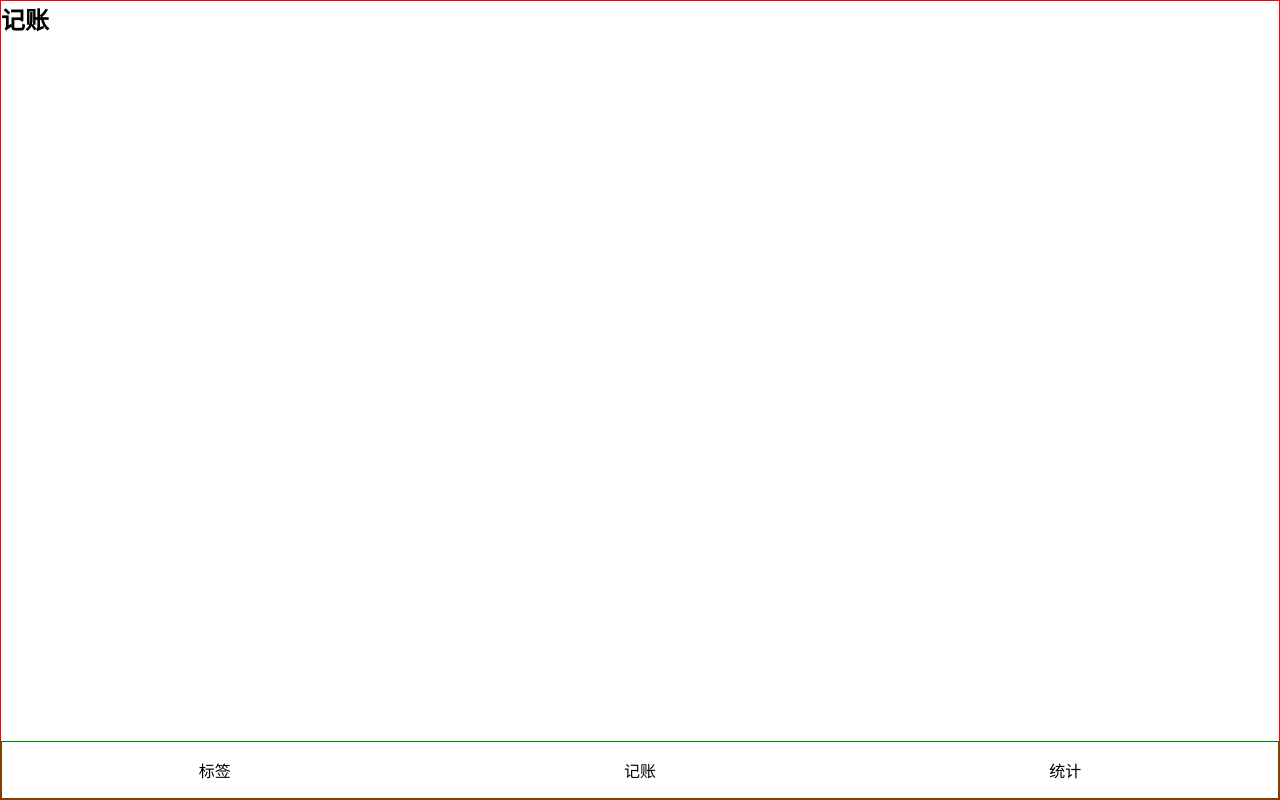
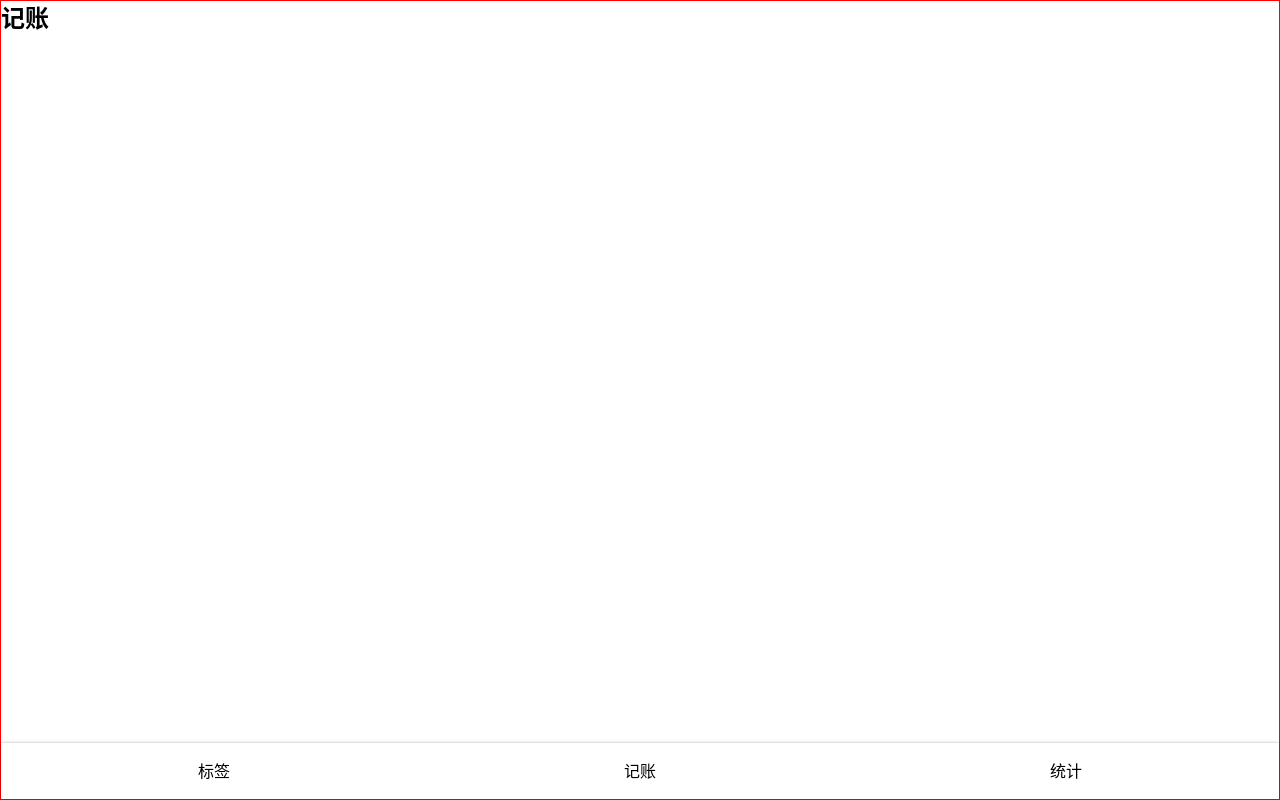
Before and after one commit to clang1996/react-test, a React (Create React App) app: page /#/money in a window 1280 px wide. Built offline with nearby package versions, Linux system fonts and the light colour scheme.

Commit message:
创建Nav组件

```diff
--- a/src/App.tsx
+++ b/src/App.tsx
@@ -3,10 +3,10 @@
   HashRouter as Router,
   Switch,
   Route,
-  Link,
   Redirect
 } from 'react-router-dom';
 import styled from 'styled-components';
+import {Nav} from './components/Nav';
 
 const Wrapper = styled.div`
       border: 1px solid red;
@@ -17,17 +17,6 @@
 const Main = styled.div`
       flex-grow: 1;
       overflow: auto;
-`;
-const Nav = styled.nav`
-      border: 1px solid green;
-      > ul{
-      display: flex;
-      > li{
-      width: 33.3333333%;
-      text-align: center;
-      padding: 16px;
-         }
-      }
 `;
 
 function App() {
@@ -51,19 +40,7 @@
             </Route>
           </Switch>
         </Main>
-        <Nav>
-          <ul>
-            <li>
-              <Link to="/tags">标签</Link>
-            </li>
-            <li>
-              <Link to="/money">记账</Link>
-            </li>
-            <li>
-              <Link to="/statistics">统计</Link>
-            </li>
-          </ul>
-        </Nav>
+        <Nav/>
       </Wrapper>
     </Router>
   );
--- /dev/null
+++ b/src/components/Nav.tsx
@@ -0,0 +1,33 @@
+import styled from 'styled-components';
+import {Link} from 'react-router-dom';
+import React from 'react';
+
+const NavWrapper = styled.nav`
+      box-shadow: 0 0 3px rgba(0,0,0,0.3);
+      > ul{
+      display: flex;
+      > li{
+      width: 33.3333333%;
+      text-align: center;
+      padding: 16px;
+         }
+      }
+`;
+const Nav = ()=>{
+  return (
+    <NavWrapper>
+      <ul>
+        <li>
+          <Link to="/tags">标签</Link>
+        </li>
+        <li>
+          <Link to="/money">记账</Link>
+        </li>
+        <li>
+          <Link to="/statistics">统计</Link>
+        </li>
+      </ul>
+    </NavWrapper>
+  )
+}
+export {Nav}
--- /dev/null
+++ b/src/helper.scss
@@ -0,0 +1 @@
+$font-hei:-apple-system, "Noto Sans", "Helvetica Neue", Helvetica, "Nimbus Sans L", Arial, "Liberation Sans", "PingFang SC", "Hiragino Sans GB", "Noto Sans CJK SC", "Source Han Sans SC", "Source Han Sans CN", "Microsoft YaHei", "Wenquanyi Micro Hei", "WenQuanYi Zen Hei", "ST Heiti", SimHei, "WenQuanYi Zen Hei Sharp", sans-serif;
--- a/src/index.scss
+++ b/src/index.scss
@@ -1,4 +1,5 @@
 @import-normalized;
+@import "helper";
 *{
   margin: 0;
   padding: 0;
@@ -14,3 +15,7 @@
   text-decoration: none;
   color: inherit;
 }
+body{
+  font-family: $font-hei ;
+  line-height: 1.5;
+}
```
